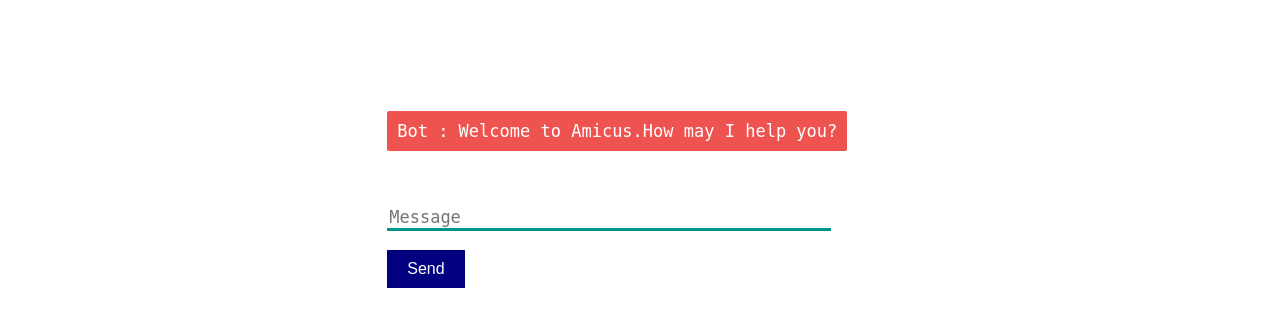
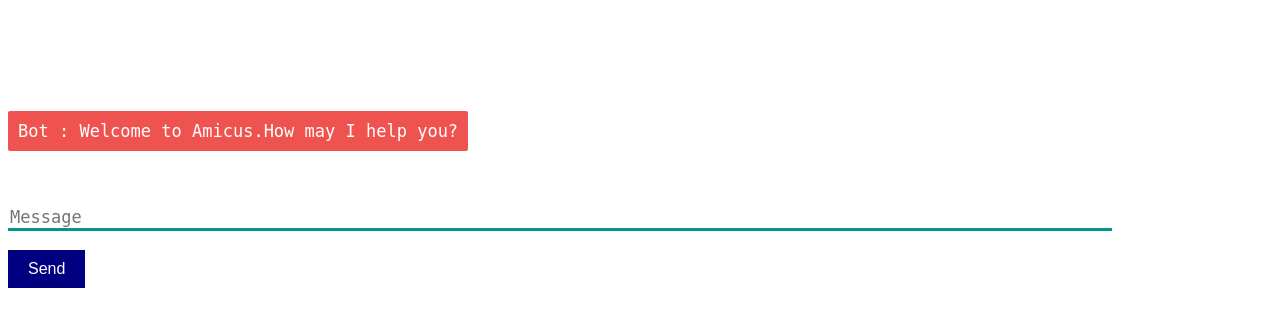
Before and after one commit to Ruchir-Verma/PythonHackathon, a Flask app: page / in a window 1280 px wide. Shown: the top 327 px of the page. Run offline with Flask 2, Linux system fonts and the light colour scheme; some libraries are stand-ins or nearby versions.

Commit message:
Update style.css

```diff
--- a/static/style.css
+++ b/static/style.css
@@ -23,14 +23,14 @@
 background-color: white;
 margin-left: auto;
 margin-right: auto;
-width: 40%;
+
 margin-top: 60px;
 
 }
 #userInput {
 margin-left: auto;
 margin-right: auto;
-width: 40%;
+
 margin-top: 60px;
 }
 #textInput {
```
